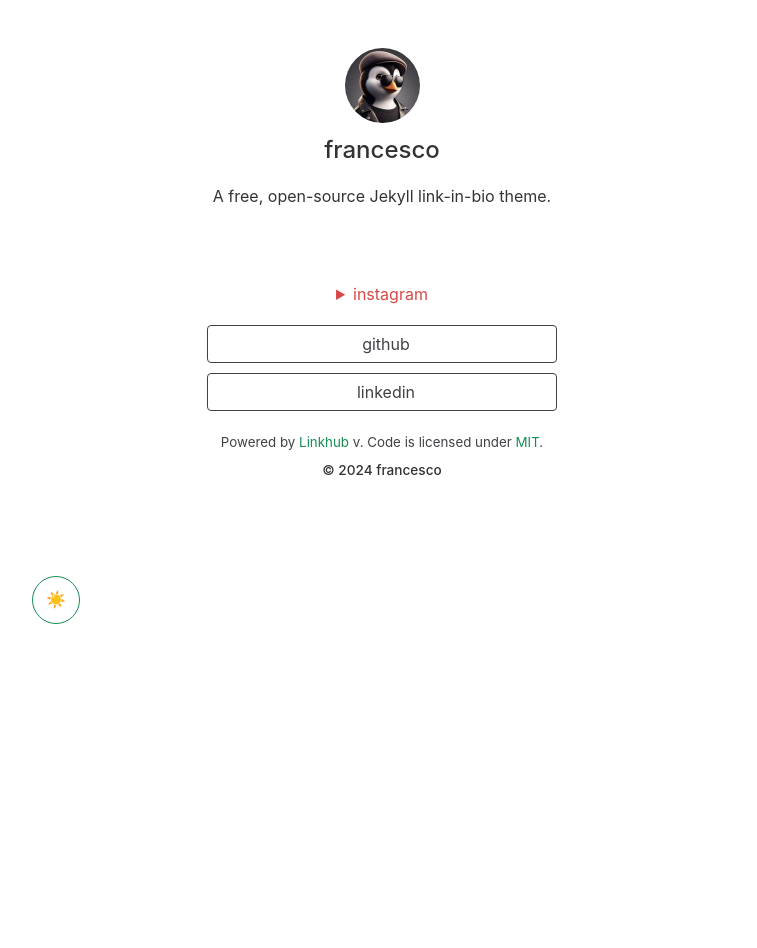
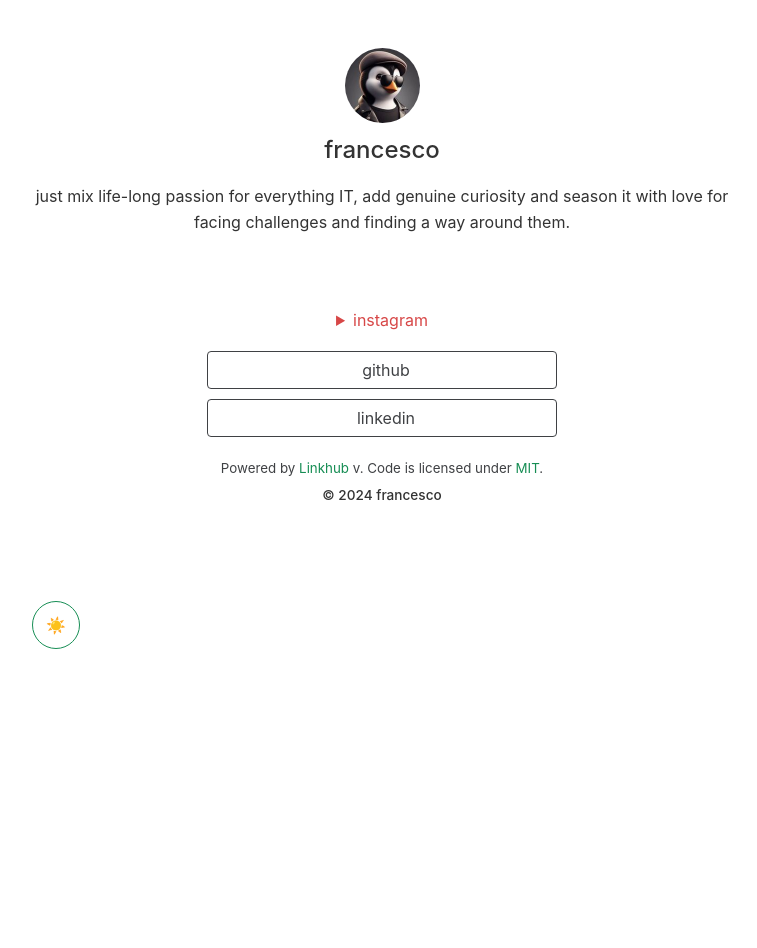
Before and after one commit to fravaccaro/fravaccaro.github.io, a Jekyll site: the page built from index.html, in a window 1280 px wide. Shown: the whole page, without its empty margins (258-1015 px from the left). Built offline with Jekyll 4.4.1, drawn with Linux system fonts in a browser that asks for light colours; nearby versions of some CDN libraries.

Commit message:
Update _config.yml

```diff
--- a/_config.yml
+++ b/_config.yml
@@ -5,7 +5,7 @@ remote_theme: digitalmalayali/linkhub-jekyll-theme
 # Site Configuration
 name: francesco  # Name of your website
 tagline: Links  # Set your preferred page title
-description: A free, open-source Jekyll link-in-bio theme.  # Also used as a meta description
+description: just mix life-long passion for everything IT, add genuine curiosity and season it with love for facing challenges and finding a way around them.  # Also used as a meta description
 favicon:
   path: assets/avatar.jpeg # Path / URL to the favicon of your website (e.g., 'assets/images/favicon.png')
   type: jpeg # File format of image. Change according to your image. Supported types: https://developer.mozilla.org/en-US/docs/Web/Media/Formats/Image_types
```
